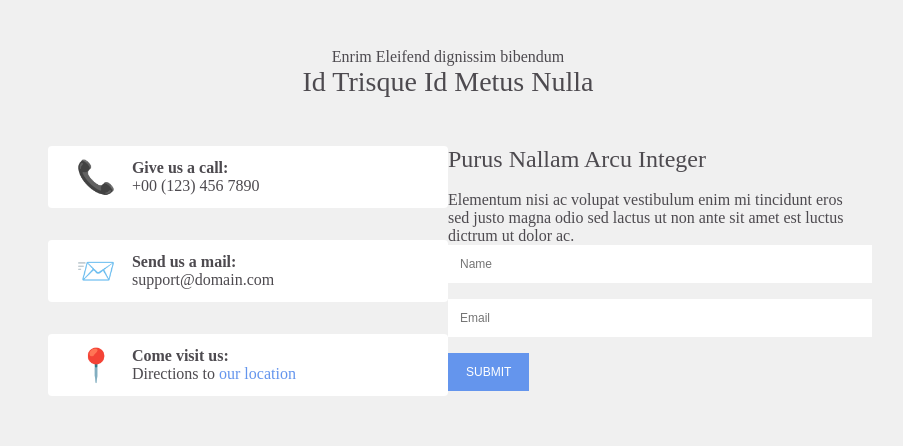
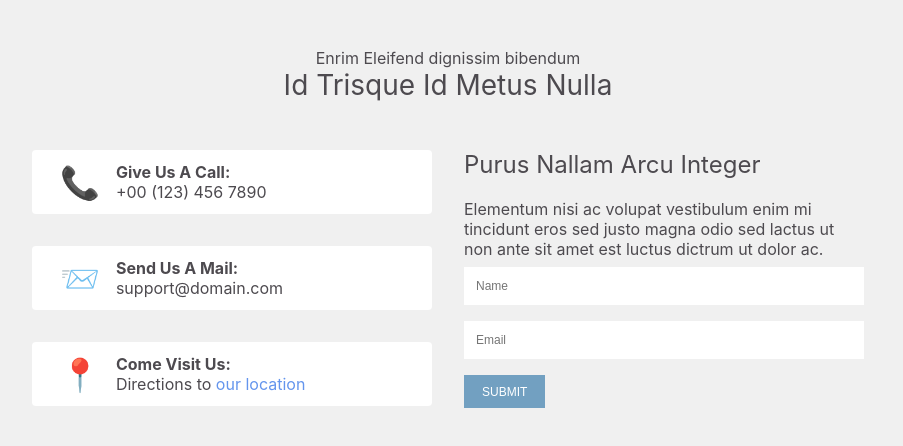
Before and after one commit to madelinegit/front_end_react_form, a React (Create React App) app: page / in a window 1280 px wide. Shown: the top 446 px of the page, without its empty margins (192-1095 px from the left). Built offline with nearby package versions, Linux system fonts and the light colour scheme.

Commit message:
overflow: none; <3

```diff
--- a/src/App.css
+++ b/src/App.css
@@ -1,16 +1,13 @@
 .App {
   min-width: 100%;
   text-align: center;
-  /* padding: 5vh 0 10vh 0; */
   display: flex;
-  /* flex-wrap: wrap; */
   justify-content: center;
 }
 .header {
   font-size: 1.75em;
 }
 .App-header {
-  /* min-width: 100vw; */
   display: flex;
   flex-direction: column;
   align-items: center;
@@ -19,14 +16,9 @@
 }
 @media (max-width: 768px) {
   .App-header {
-    margin: 3em 0em 3em 0;
+    margin: 3em 0em 5em 0;
   }
 }
-
-
-
-
-
 .halfContainer {
   flex-direction: column;
   align-items: stretch;
@@ -34,13 +26,16 @@
   flex: 1;
   min-width: 400px;
   max-width: 30vw;
-  /* min-width: 30vw; */
-
+  overflow: hidden;
 }
-/* .Box { */
-  /* justify-content: space-around; */
-/* } */
-
-/* .Box { */
-  /* background-color: #AA000a; */
-/* } */
+@media (max-width: 768px) {
+  .halfContainer {
+    margin-bottom: 2em;
+  }
+}
+/* puts space between containers */
+@media (min-width: 768px) {
+  .halfContainer {
+    margin: 0 1em 0 1em;
+  }
+}
--- a/src/components/contact.css
+++ b/src/components/contact.css
@@ -2,10 +2,7 @@
     display: flex;
     flex-direction: column;
     align-items: stretch;
-    /* justify-content: space-around; */
-
 }
-
 .info-box, .info-box1 {
   background-color: #fff;
   border: none;
@@ -17,14 +14,9 @@
 .info-box {
   margin-top: 2em;
 }
-
 a {
   text-decoration: none;
   color: #6495ed;
-}
-
-p {
-    /* margin:0; */
 }
 .emoji {
   font-size: 2em;
@@ -33,5 +25,4 @@ p {
 }
 .info-text {
     align-items: center;
-
   }
--- a/src/components/contact.js
+++ b/src/components/contact.js
@@ -7,17 +7,15 @@ export const ContactInfo = () => {
         <div className ="entireBox">
             <div className = "info-box1">
                 <div><span className="emoji">&#128222;</span></div>
-                <div class ="info-text"> <b>Give us a call:</b><p>+00 (123) 456 7890</p> </div>
+                <div class ="info-text"> <b>Give Us A Call:</b><p>+00 (123) 456 7890</p> </div>
             </div>
-
             <div className="info-box">
                 <div><span className="emoji">&#128232;</span></div>
-                <div><b>Send us a mail:</b><p>support@domain.com</p></div>
+                <div><b>Send Us A Mail:</b><p>support@domain.com</p></div>
             </div>
-
             <div className="info-box">
                 <div>{<span className="emoji">&#128205;</span>}</div>
-                <div><b>Come visit us:</b>
+                <div><b>Come Visit Us:</b>
                     <p>
                     Directions to<a href="https://www.google.com/maps/place/El+Hato/@14.58485,-90.7183062,16z/data=!3m1!4b1!4m6!3m5!1s0x85890c3501fd1ca7:0xb591c48675c2176a!8m2!3d14.5833878!4d-90.7117137!16s%2Fg%2F1tykvq7d?entry=ttu"> our location</a>
                     </p>
--- a/src/components/form.css
+++ b/src/components/form.css
@@ -1,38 +1,35 @@
 .contact-form-head {
   font-size: 1.5em;
 }
-
+form {
+  margin-top: 0.5em;
+}
 .input-group {
   margin-bottom: 2vh;
 }
-
 .input-group label {
   display: block;
   margin-bottom: 5px;
   font-weight: bold;
   color: #333;
 }
-
 .input-group input[type="text"],
 .input-group input[type="email"] {
   width: 100%;
   padding: 1em;
   border: none;
   /* border-radius: 4px; */
-  font-size: .75em;
+  font-size: 0.75em;
 }
-
 button {
-    padding: 1em 1.5em 1em 1.5em;
-    /* margin: 1vh 0 0 0; */
-    background-color: #6495ed;
-    color: #fff;
-    border: none;
-    /* border-radius: 4px; */
-    font-size: .75em;
-    cursor: pointer;
+  padding: 0.8em 1.5em 0.8em 1.5em;
+  background-color: #72a0c1;
+  color: #fff;
+  border: none;
+  font-size: 0.75em;
+  cursor: pointer;
 }
 /* Style for the message output */
 .formMessage {
-    color: #6495ed;
+  color: #72a0c1;
 }
--- a/src/components/form.js
+++ b/src/components/form.js
@@ -27,6 +27,7 @@ export const ContactForm = () => {
             ac.
             </p>
             <form onSubmit={handleSubmit}>
+            <div>
             <div className="input-group">
                 <input
                 type="text"
@@ -45,6 +46,7 @@ export const ContactForm = () => {
                 onChange={(e) => setEmail(e.target.value)}
                 />
             </div>
+            </div>
             <button type="submit">SUBMIT</button>
             </form>
             {message && <i className="formMessage">{message}</i>}
--- a/src/index.css
+++ b/src/index.css
@@ -1,25 +1,17 @@
 body {
   margin: 0;
-  /* min-width: 100%; */
-  /* padding: 0vh 15vh 0 15vh; */
   color: #4d4a4f;
   background-color: #f0f0f0;
   display: flex;
   flex-wrap: wrap;
   justify-content: space-around;
-  /* best font match i found seemed to te the defalult. bfowed on font finder as well as font-squirrel */
-
-  /* font-family: "MyWebFont", -apple-system, BlinkMacSystemFont, "Segoe UI", */
-    /* "Roboto", "Oxygen", "Ubuntu", "Cantarell", "Fira Sans", "Droid Sans", */
-    /* "Helvetica Neue", sans-serif; */
-  /* -webkit-font-smoothing: antialiased; */
-  /* -moz-osx-font-smoothing: grayscale; */
-}
-/* Smaller screens */
-@media (max-width: 768px) {
-  body {
-    /* Reduced spacing for smaller screens */
-  }
+  /* I looked around on font finder as well as font-squirrel, didn't find a fnt that I thought was a perfect match.  */
+  /* This one isn't quite serif enough. */
+  font-family: "MyWebFont", -apple-system, BlinkMacSystemFont, "Segoe UI",
+    "Roboto", "Oxygen", "Ubuntu", "Cantarell", "Fira Sans", "Droid Sans",
+    "Helvetica Neue", sans-serif;
+  -webkit-font-smoothing: antialiased;
+  -moz-osx-font-smoothing: grayscale;
 }
 
 /* Larger screens or before wrapping */
@@ -36,20 +28,6 @@ p {
   /* padding:0; */
 }
 
-/* original code from my-app doesnt seem to do anything here */
-/* code { */
-  /* font-family: 'Courier New', Courier, monospace; */
-/* } */
-
-/* info from font finder formatted similarly also didnt seem to do anything */
-/* code { */
-  /* font-family: "MyWebFont", -apple-system, BlinkMacSystemFont, "Segoe UI", */
-  /* "Roboto", "Oxygen", "Ubuntu", "Cantarell", "Fira Sans", "Droid Sans", */
-  /* "Helvetica Neue", sans-serif; */
-/* -webkit-font-smoothing: antialiased; */
-/* -moz-osx-font-smoothing: grayscale; */
-/* } */
-
 .halfContainer {
   padding-bottom: 3em;
 }
```
